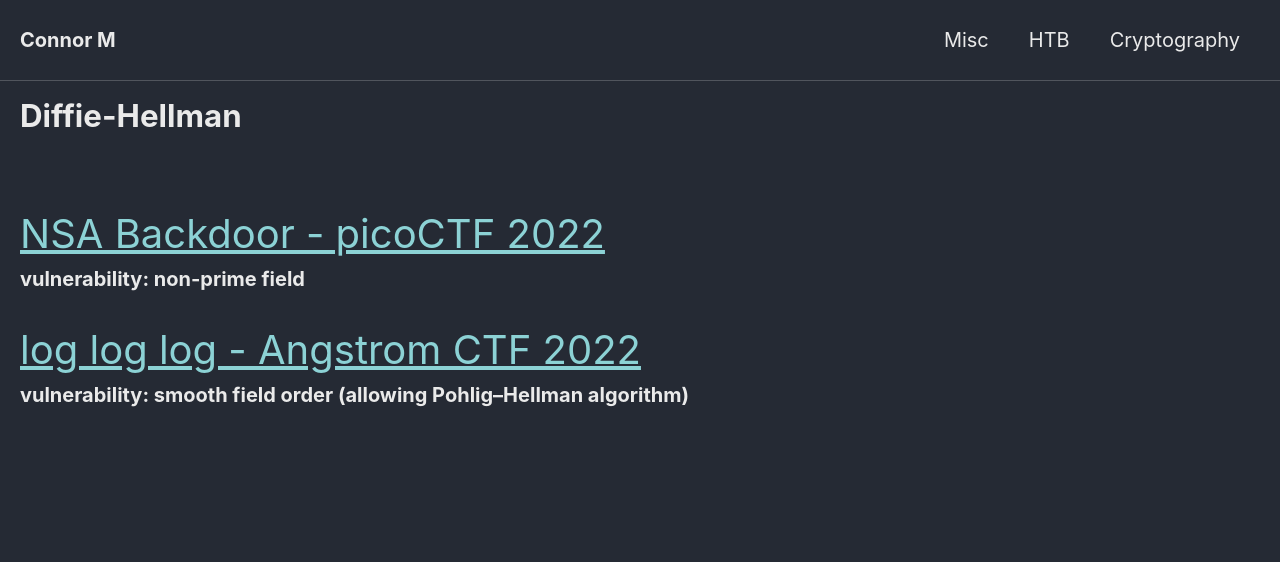
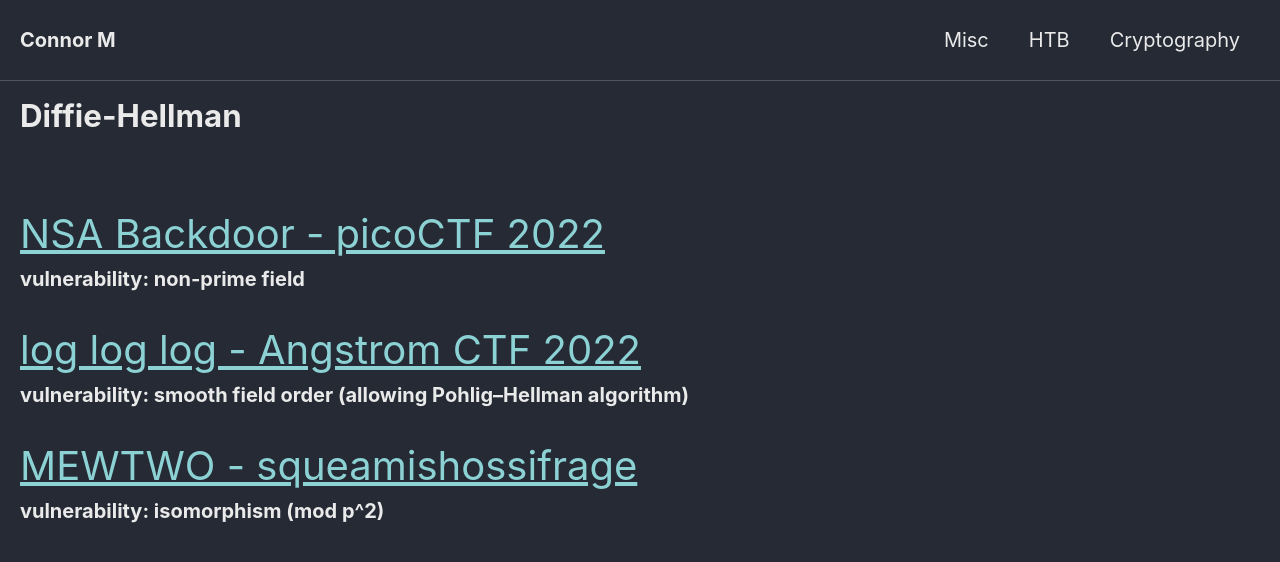
Before and after one commit to Connor-McCartney/Connor-McCartney.github.io, a Jekyll site: the page built from _pages/cryptography/diffie-hellman/diffie-hellman.md, in a window 1280 px wide. Shown: the top 562 px of the page. Built offline with Jekyll 4.4.1, drawn with Linux system fonts in a browser that asks for light colours; cached includes are drawn as plain includes.

Commit message:
Update diffie-hellman.md

```diff
--- a/_pages/cryptography/diffie-hellman/diffie-hellman.md
+++ b/_pages/cryptography/diffie-hellman/diffie-hellman.md
@@ -12,3 +12,7 @@ __vulnerability: non-prime field__
 
 <span style="font-size:2em;">   [log log log - Angstrom CTF 2022](/cryptography/diffie-hellman/logloglog-Angstrom-CTF-2022)       </span> <br>
 __vulnerability: smooth field order (allowing Pohlig–Hellman algorithm)__
+
+
+<span style="font-size:2em;">   [MEWTWO - squeamishossifrage](/cryptography/diffie-hellman/MEWTWO-squeamishossifrage)       </span> <br>
+__vulnerability: isomorphism (mod p^2)__
```
